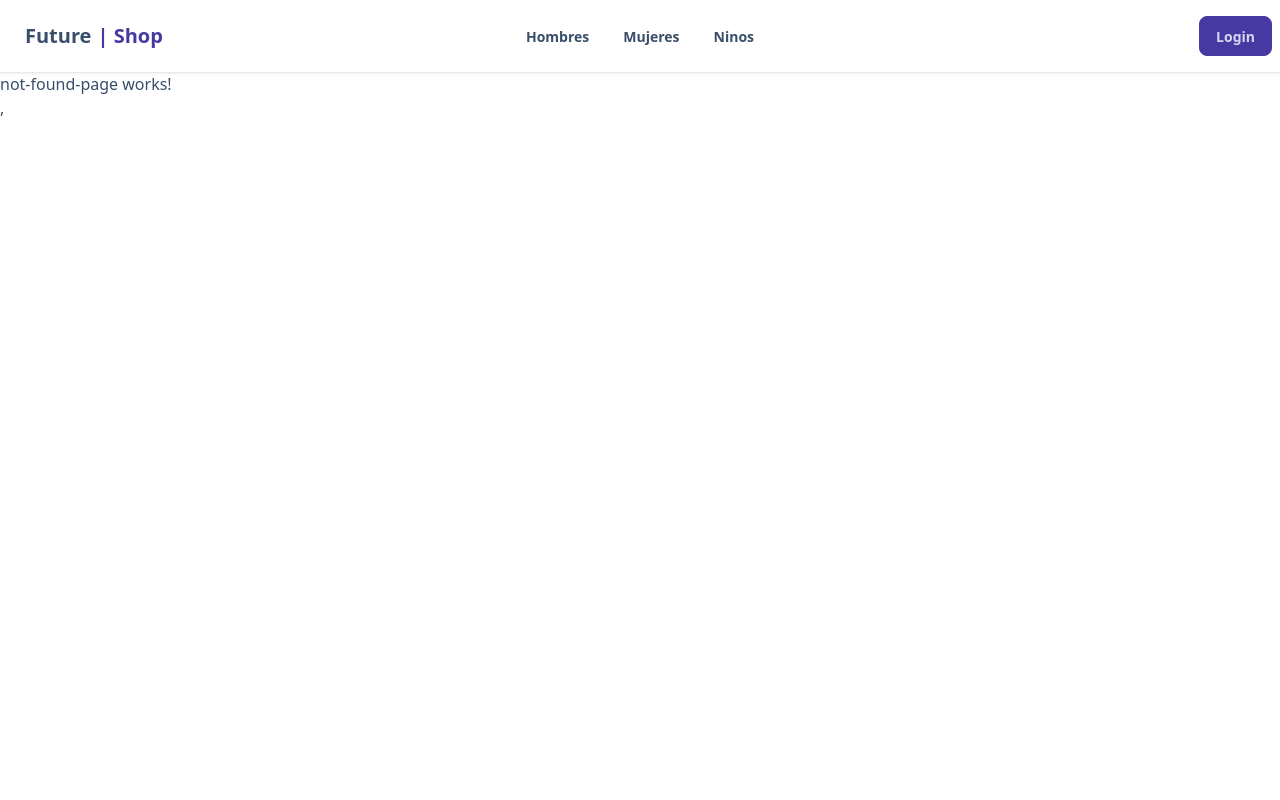
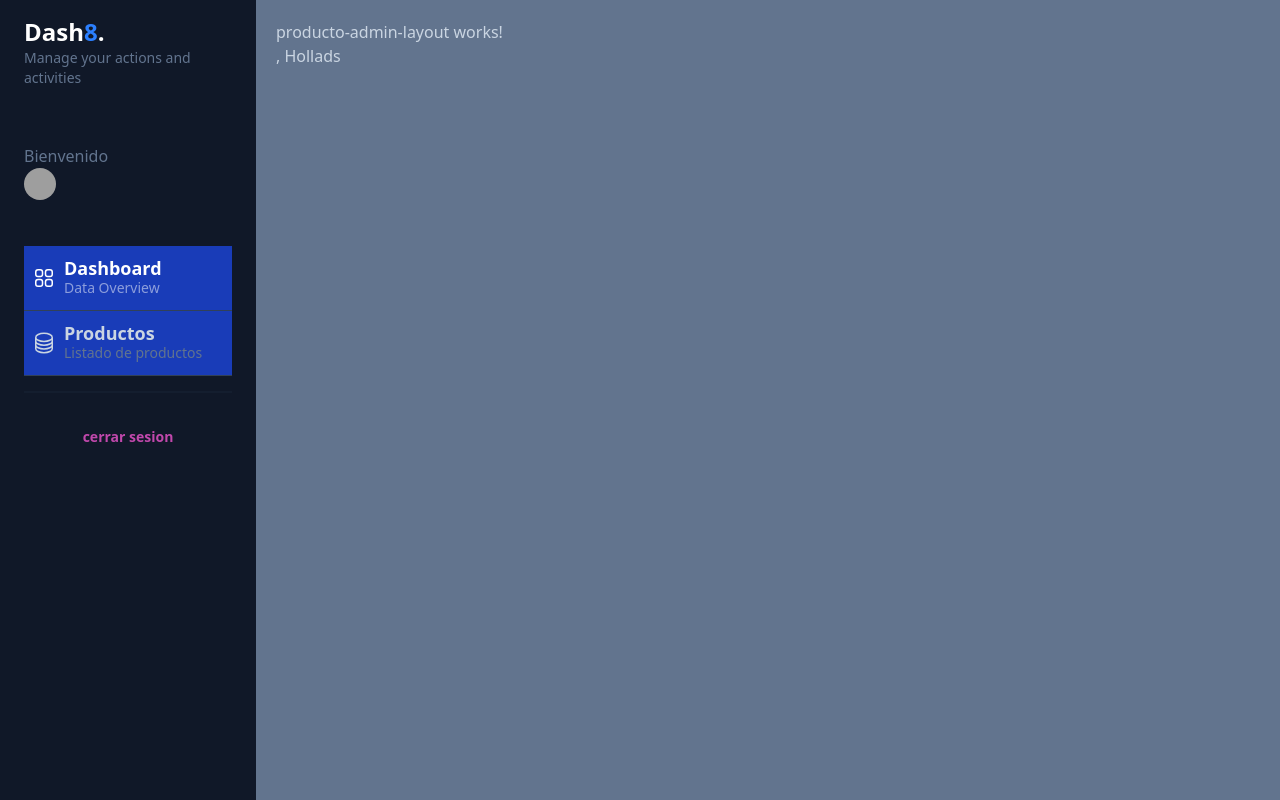
Before and after one commit to jesWeb/FutureSHop, an Angular app: page /admin/products in a window 1280 px wide. Built offline with nearby package versions, Linux system fonts and the light colour scheme; grey boxes are pictures that could not be loaded.

Commit message:
agregamos el diseno del dasboard

```diff
--- a/src/app/admin.dashboard/admin-dashboard.routes.ts
+++ b/src/app/admin.dashboard/admin-dashboard.routes.ts
@@ -1,6 +1,22 @@
 import { Routes } from '@angular/router';
+import { AdminDashboardLayout } from './layouts/admin-dashboard-layout/admin-dashboard-layout';
+import { ProductoAdminLayout } from './pages/producto-admin-layout/producto-admin-layout';
 
-export const adminDashboardRoutes: Routes = [{}]
-
-
-export default adminDashboardRoutes;
+export const adminDashboardRoutes: Routes = [{
+  path: '',
+  component: AdminDashboardLayout,
+  children: [
+    {
+      path: 'products',
+      component: ProductoAdminLayout
+    },
+    {
+      path: 'products/:id',
+      component: ProductoAdminLayout
+    },
+    {
+      path: '**',
+      redirectTo:'products'
+    },
+  ]
+}]
--- a/src/app/admin.dashboard/layouts/admin-dashboard-layout/admin-dashboard-layout.html
+++ b/src/app/admin.dashboard/layouts/admin-dashboard-layout/admin-dashboard-layout.html
@@ -1 +1,97 @@
-<p>admin-dashboard-layout works!</p>,
+<!-- <router-outlet/> -->
+<div
+  class="bg-slate-500 overflow-y-scroll w-screen h-screen antialiased text-slate-300 selection:bg-blue-600 selection:text-white"
+>
+  <div class="flex flex-col relative w-screen">
+    <div
+      id="menu"
+      class="bg-gray-900 min-h-screen z-10 text-slate-300 w-64 fixed left-0 h-screen overflow-y-scroll"
+    >
+      <div id="logo" class="my-4 px-6">
+        <h1 class="text-lg md:text-2xl font-bold text-white">
+          Dash<span class="text-blue-500">8</span>.
+        </h1>
+        <p class="text-slate-500 text-sm">Manage your actions and activities</p>
+      </div>
+      <div id="profile" class="px-6 py-10">
+        <p class="text-slate-500">Bienvenido</p>
+        <a href="#" class="inline-flex space-x-2 items-center">
+          <span>
+            <img
+              class="rounded-full w-8 h-8"
+              src="https://images.unsplash.com/photo-1542909168-82c3e7fdca5c?ixlib=rb-4.0.3&ixid=MnwxMjA3fDB8MHxwaG90by1wYWdlfHx8fGVufDB8fHx8&auto=format&fit=crop&w=128&q=80"
+              alt=""
+            />
+          </span>
+          <span class="text-sm md:text-base font-bold">{{ user()?.fullName }}</span>
+        </a>
+      </div>
+      <div id="nav" class="w-full px-6">
+        <!--  -->
+        <a
+          routerLink="/admin/dashboard"
+          class="w-full px-2 inline-flex space-x-2 items-center border-b border-slate-700 py-3 bg-blue-800 hover:bg-white/5 transition ease-linear duration-150"
+        >
+          <div>
+            <svg
+              xmlns="http://www.w3.org/2000/svg"
+              fill="none"
+              viewBox="0 0 24 24"
+              stroke-width="1.5"
+              stroke="currentColor"
+              class="w-6 h-6 text-white"
+            >
+              <path
+                stroke-linecap="round"
+                stroke-linejoin="round"
+                d="M3.75 6A2.25 2.25 0 016 3.75h2.25A2.25 2.25 0 0110.5 6v2.25a2.25 2.25 0 01-2.25 2.25H6a2.25 2.25 0 01-2.25-2.25V6zM3.75 15.75A2.25 2.25 0 016 13.5h2.25a2.25 2.25 0 012.25 2.25V18a2.25 2.25 0 01-2.25 2.25H6A2.25 2.25 0 013.75 18v-2.25zM13.5 6a2.25 2.25 0 012.25-2.25H18A2.25 2.25 0 0120.25 6v2.25A2.25 2.25 0 0118 10.5h-2.25a2.25 2.25 0 01-2.25-2.25V6zM13.5 15.75a2.25 2.25 0 012.25-2.25H18a2.25 2.25 0 012.25 2.25V18A2.25 2.25 0 0118 20.25h-2.25A2.25 2.25 0 0113.5 18v-2.25z"
+              />
+            </svg>
+          </div>
+          <div class="flex flex-col">
+            <span class="text-lg font-bold leading-5 text-white">Dashboard</span>
+            <span class="text-sm text-white/50 hidden md:block">Data Overview</span>
+          </div>
+        </a>
+        <!--  -->
+        <a
+          routerLink="/admin/products"
+          routerLinkActive="bg-blue-800"
+          class="w-full px-2 inline-flex space-x-2 items-center border-b border-slate-700 py-3 hover:bg-white/5 transition ease-linear duration-150"
+        >
+          <div>
+            <svg
+              xmlns="http://www.w3.org/2000/svg"
+              fill="none"
+              viewBox="0 0 24 24"
+              stroke-width="1.5"
+              stroke="currentColor"
+              class="w-6 h-6"
+            >
+              <path
+                stroke-linecap="round"
+                stroke-linejoin="round"
+                d="M20.25 6.375c0 2.278-3.694 4.125-8.25 4.125S3.75 8.653 3.75 6.375m16.5 0c0-2.278-3.694-4.125-8.25-4.125S3.75 4.097 3.75 6.375m16.5 0v11.25c0 2.278-3.694 4.125-8.25 4.125s-8.25-1.847-8.25-4.125V6.375m16.5 0v3.75m-16.5-3.75v3.75m16.5 0v3.75C20.25 16.153 16.556 18 12 18s-8.25-1.847-8.25-4.125v-3.75m16.5 0c0 2.278-3.694 4.125-8.25 4.125s-8.25-1.847-8.25-4.125"
+              />
+            </svg>
+          </div>
+          <div class="flex flex-col">
+            <span class="text-lg text-slate-300 font-bold leading-5">Productos</span>
+            <span class="text-sm text-slate-500 hidden md:block">Listado de productos</span>
+          </div>
+        </a>
+        <!-- fin del menu items -->
+
+        <div class="divider mt-2"></div>
+
+        <button
+        (click)="authService.logout()"
+        class="btn btn-ghost text-accent w-full">cerrar sesion</button>
+      </div>
+    </div>
+  </div>
+
+  <div class="flex-1 ml-64 pt-5 px-5">
+    <router-outlet />
+  </div>
+</div>
--- a/src/app/admin.dashboard/layouts/admin-dashboard-layout/admin-dashboard-layout.ts
+++ b/src/app/admin.dashboard/layouts/admin-dashboard-layout/admin-dashboard-layout.ts
@@ -1,9 +1,16 @@
-import { Component } from '@angular/core';
-import { RouterOutlet } from '@angular/router';
+import { Component, computed, inject } from '@angular/core';
+import { RouterOutlet, RouterLink, RouterLinkActive } from '@angular/router';
+import { AuthService } from '../../../auth/services/auth.service';
 
 @Component({
   selector: 'app-admin-dashboard-layout',
-  imports: [RouterOutlet],
+  imports: [RouterOutlet, RouterLink, RouterLinkActive],
   templateUrl: './admin-dashboard-layout.html',
 })
-export class AdminDashboardLayout { }
+export class AdminDashboardLayout {
+
+  authService = inject(AuthService)
+
+  user = computed(() => this.authService.user())
+
+}
--- a/src/app/admin.dashboard/pages/producto-admin-layout/producto-admin-layout.html
+++ b/src/app/admin.dashboard/pages/producto-admin-layout/producto-admin-layout.html
@@ -1 +1,2 @@
 <p>producto-admin-layout works!</p>,
+Hollads
--- a/src/app/app.routes.ts
+++ b/src/app/app.routes.ts
@@ -19,7 +19,11 @@ export const routes: Routes = [
       // }
     ]
   },
-
+  {
+    path: 'admin',
+    loadChildren: () => import('./admin.dashboard/admin-dashboard.routes').then(dash=>dash.adminDashboardRoutes)
+  }
+  ,
 
   {
     path: '',
```
